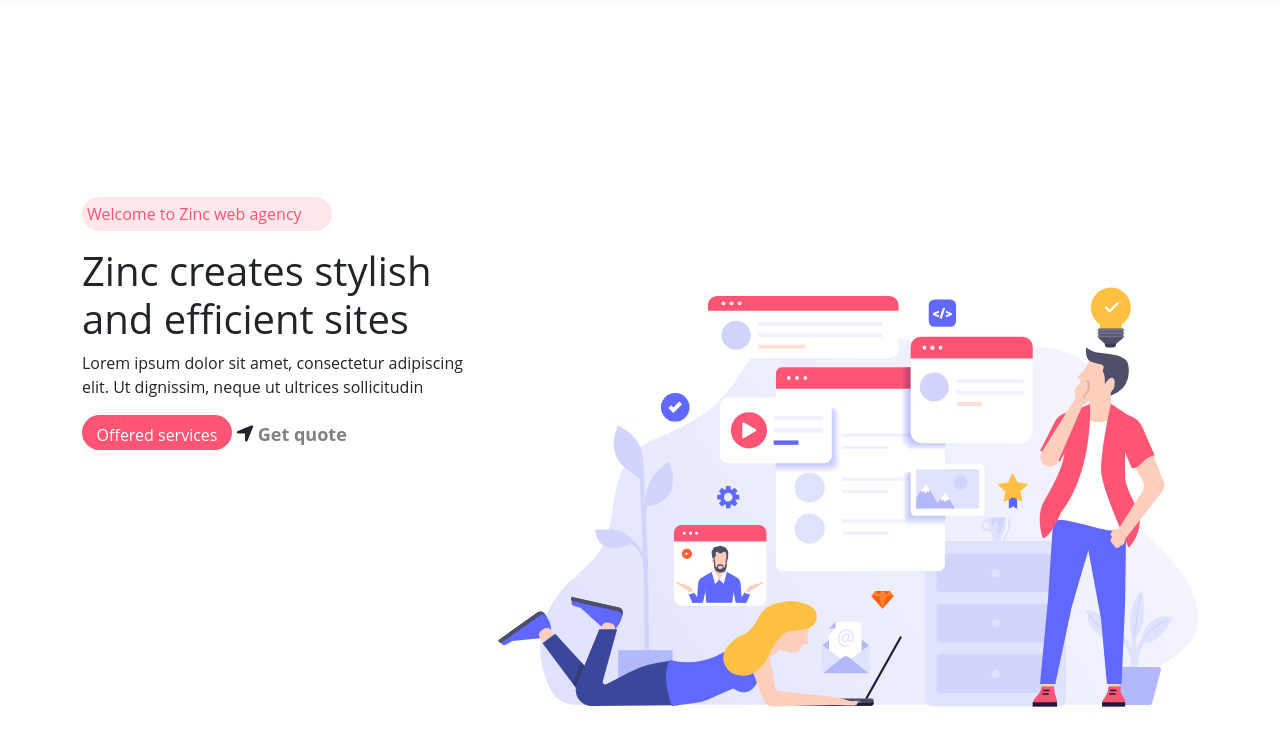
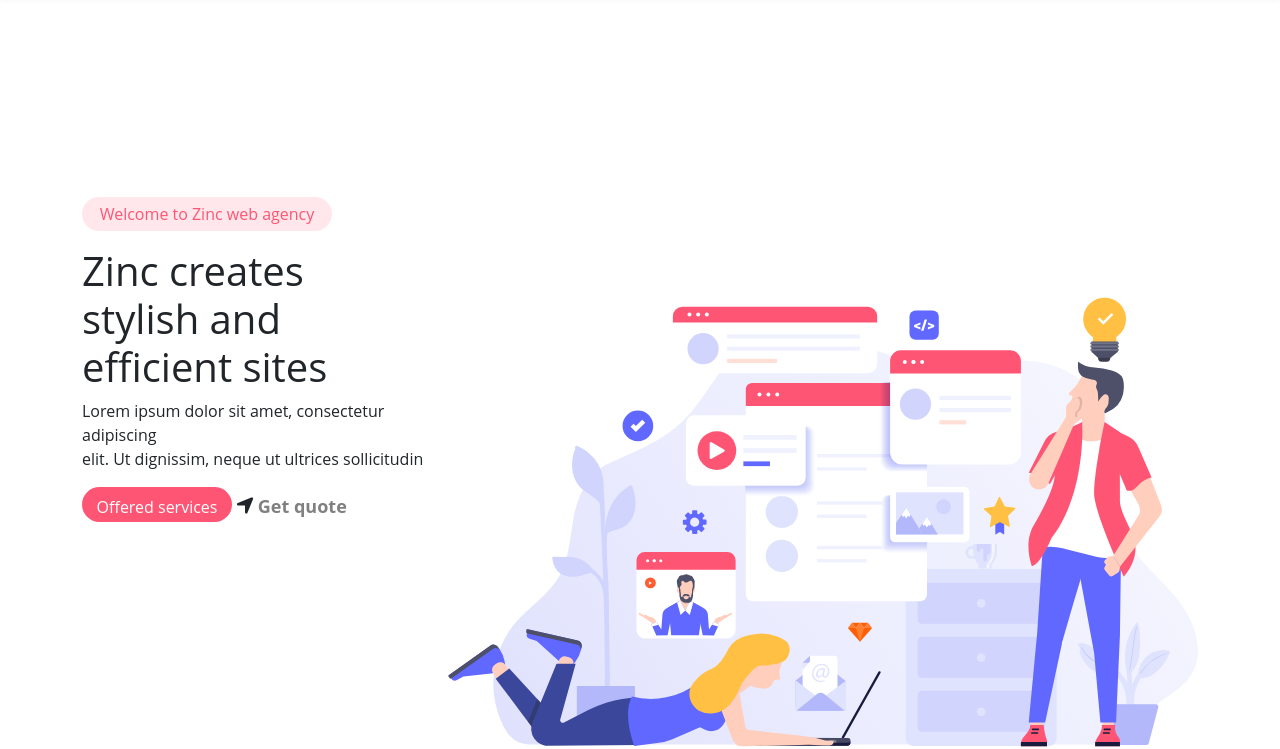
Before and after one commit to Hassene2024/Zinc_Webpage-Title, a plain HTML site: page Project Hsn Rzn/index.html in a window 1280 px wide. Shown: the part 59-808 px from the top of the page. Drawn offline with Linux system fonts and the light colour scheme; files that its build step writes are made by us from their sources.

Commit message:
hsn rzn project

```diff
--- a/Project Hsn Rzn/index.html
+++ b/Project Hsn Rzn/index.html
@@ -58,8 +58,8 @@
           elit. Ut dignissim, neque ut ultrices sollicitudin <br></p>
          <p> <button class="butn1"> Offered services</button> <i class='fas fa-location-arrow' style='font-size:20px'></i> <a style="margin: 20xp;" href="#">Get quote</a></p>
       </div>
-      <div class="col-lg text-center" style="margin-top:150px;" >
-        <img src="img/header-illustration.svg" alt="header-illustration" width="700x" height="700px"/>
+      <div class="col-lg text-center image-container" style="margin-top:150px;" >
+        <img src="img/header-illustration.svg" alt="header-illustration" width="750x" height="750px"/>
       </div>
 
     </div>
--- a/Project Hsn Rzn/style/style.css
+++ b/Project Hsn Rzn/style/style.css
@@ -66,7 +66,7 @@ a:hover{
     background-color: #ffe7eb;
     padding: 5px;
     color:#ff5574;
-    text-align: centre;
+    text-align: center;
     width: 250px;
     margin-top: 200px;
 }
```
